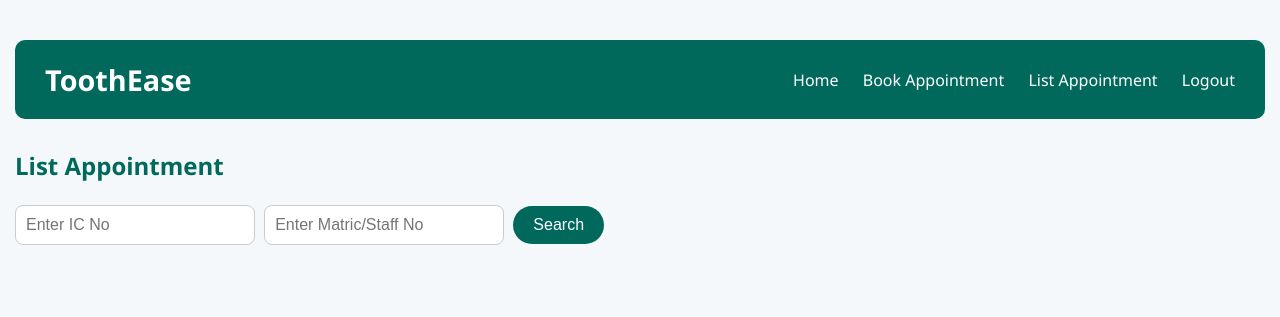
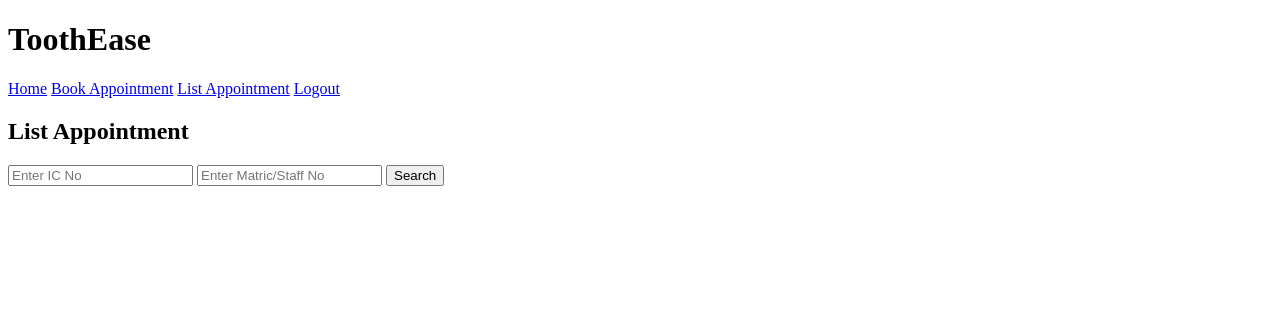
Before and after one commit to alifhiynn/Test-Toothease-, a PHP site: page /listappointment.php in a window 1280 px wide. Shown: the top 317 px of the page. Run offline with PHP 8.4, Linux system fonts and the light colour scheme.

Commit message:
letak link css dekat listappointment.php

```diff
--- a/listappointment.php
+++ b/listappointment.php
@@ -20,152 +20,7 @@
     <meta charset="UTF-8">
     <meta name="viewport" content="width=device-width, initial-scale=1.0">
     <title>Appointment List</title>
-    <style>
-        * {
-            margin: 0;
-            padding: 0;
-            box-sizing: border-box;
-        }
 
-        body {
-            font-family: 'Segoe UI', Tahoma, Geneva, Verdana, sans-serif;
-            background: #f4f8fb;
-            padding: 40px 15px;
-            color: #333;
-        }
-
-        .navbar {
-            background-color: #00695c;
-            padding: 20px 30px;
-            display: flex;
-            justify-content: space-between;
-            align-items: center;
-            border-radius: 10px;
-            margin-bottom: 30px;
-        }
-
-        .navbar h1 {
-            color: #fff;
-            font-size: 1.8rem;
-        }
-
-        .nav-links a {
-            color: white;
-            text-decoration: none;
-            margin-left: 20px;
-            font-weight: 500;
-            transition: color 0.3s ease;
-        }
-
-        .nav-links a:hover {
-            color: #c8f2ec;
-        }
-
-        h2, h3 {
-            color: #00695c;
-            margin-bottom: 15px;
-        }
-
-        form {
-            margin-top: 10px;
-            margin-bottom: 25px;
-        }
-
-        form input[type="text"] {
-            padding: 10px;
-            margin: 8px 5px 8px 0;
-            border: 1px solid #ccc;
-            border-radius: 8px;
-            width: 240px;
-            font-size: 1rem;
-        }
-
-        form button {
-            background-color: #00695c;
-            color: white;
-            padding: 10px 20px;
-            border: none;
-            border-radius: 25px;
-            font-size: 1rem;
-            cursor: pointer;
-            transition: background-color 0.3s ease;
-        }
-
-        form button:hover {
-            background-color: #004d40;
-        }
-
-        .success-msg {
-            color: green;
-            margin-bottom: 20px;
-            font-weight: 600;
-        }
-
-        table {
-            width: 100%;
-            border-collapse: collapse;
-            background: white;
-            box-shadow: 0 3px 10px rgba(0,0,0,0.1);
-            border-radius: 10px;
-            overflow: hidden;
-        }
-
-        th, td {
-            padding: 14px 12px;
-            border-bottom: 1px solid #eee;
-            text-align: left;
-        }
-
-        th {
-            background-color: #00796b;
-            color: white;
-            font-weight: 600;
-        }
-
-        td {
-            font-size: 0.95rem;
-        }
-
-        .cancel-btn {
-            background: #e74c3c;
-            color: white;
-            padding: 8px 14px;
-            border: none;
-            border-radius: 20px;
-            cursor: pointer;
-            font-weight: 600;
-            transition: background 0.3s ease;
-        }
-
-        .cancel-btn:hover {
-            background: #c0392b;
-        }
-
-        p {
-            margin-top: 15px;
-            font-size: 1rem;
-        }
-
-        @media (max-width: 768px) {
-            .navbar {
-                flex-direction: column;
-                align-items: flex-start;
-            }
-
-            .nav-links {
-                margin-top: 10px;
-            }
-
-            form input[type="text"] {
-                width: 100%;
-                margin-bottom: 10px;
-            }
-
-            table, th, td {
-                font-size: 0.9rem;
-            }
-        }
-    </style>
 </head>
 <body>
 
```
